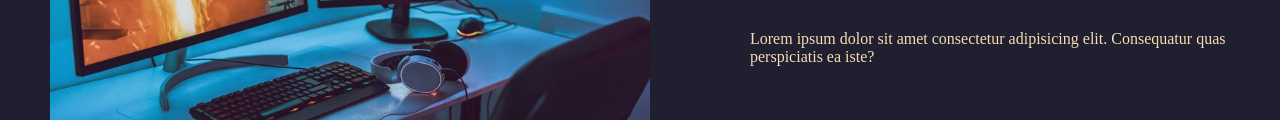
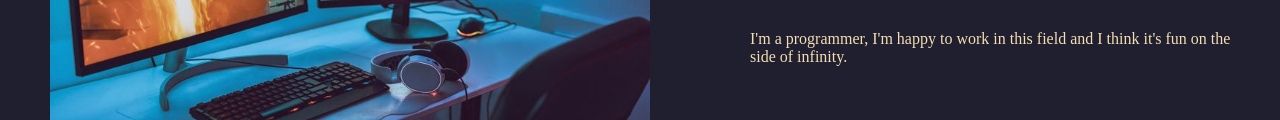
Before and after one commit to alireza-shokri/alireza-shokri, a plain HTML site: page index.html in a window 1280 px wide. Shown: the part 276-396 px from the top of the page. Drawn offline with Linux system fonts and the light colour scheme.

Commit message:
Update index.html

```diff
--- a/index.html
+++ b/index.html
@@ -28,7 +28,7 @@
             <div class="matn">
                     <p>Hi, i'am</p>
                 <h1><span class="aa">alireza</span> shokri</h1>
-                <p>Lorem ipsum dolor sit amet consectetur adipisicing elit. Consequatur quas perspiciatis ea iste?</p>
+                <p>I'm a programmer, I'm happy to work in this field and I think it's fun on the side of infinity.</p>
                 <a href="#"><img class="git" src="/icon.svg/giticon.svg" alt=""></a>
             </div>
 
```
